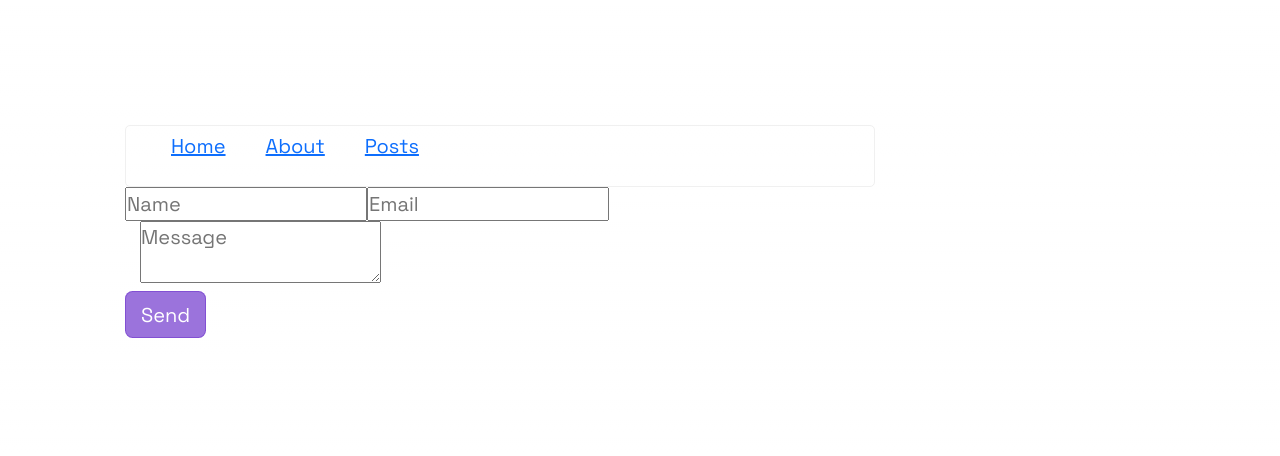
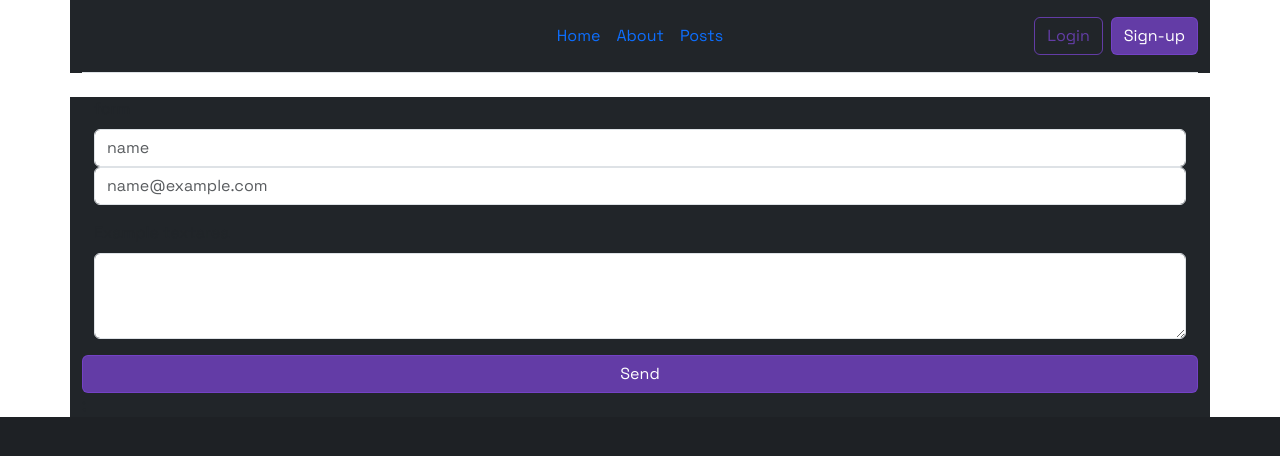
Before and after one commit to sofiademonasterio/nextjs-practice, a Next.js app: page / in a window 1280 px wide. Shown: the top 456 px of the page. Built offline with nearby package versions, Linux system fonts and the light colour scheme.

Commit message:
nav update

```diff
--- a/app/components/Navigation.jsx
+++ b/app/components/Navigation.jsx
@@ -1,11 +1,8 @@
 import Link from "next/link";
 import styles from "./Navigation.module.css";
+import "../styles/bootstrap.scss";
 
 const links = [
-  {
-    label: "Home",
-    route: "/",
-  },
   {
     label: "About",
     route: "/about",
@@ -18,16 +15,50 @@ const links = [
 
 export default function Navigation() {
   return (
-    <header className={styles.header}>
-      <nav>
-        <ul className={styles.navigation}>
-          {links.map(({ label, route }) => (
-            <li key={route}>
-              <Link href={route}>{label}</Link>
-            </li>
-          ))}
-        </ul>
-      </nav>
+    <header class="d-flex flex-wrap align-items-center justify-content-center justify-content-md-between py-3 mb-4 border-bottom">
+      <div class="col-md-3 mb-2 mb-md-0">
+        <a
+          href="/"
+          class="d-inline-flex link-body-emphasis text-decoration-none"
+        >
+          <svg
+            class="bi"
+            width="40"
+            height="32"
+            role="img"
+            aria-label="Bootstrap"
+          >
+            <use href="#bootstrap" />
+          </svg>
+        </a>
+      </div>
+      <ul class="nav col-12 col-md-auto mb-2 justify-content-center mb-md-0">
+        <li>
+          <a href="/" class="nav-link px-2 link-secondary">
+            Home
+          </a>
+        </li>
+        {links.map(({ label, route }) => (
+          <li key={route}>
+            <Link href={route} class="nav-link px-2">
+              {label}
+            </Link>
+          </li>
+        ))}
+      </ul>
+      <div class="col-md-3 text-end">
+        <button type="button" class="btn btn-outline-primary me-2">
+          Login
+        </button>
+        <button type="button" class="btn btn-primary">
+          Sign-up
+        </button>
+      </div>
     </header>
   );
 }
+
+/*    <li><a href="#" class="nav-link px-2">Features</a></li>
+        <li><a href="#" class="nav-link px-2">Pricing</a></li>
+        <li><a href="#" class="nav-link px-2">FAQs</a></li>
+        <li><a href="#" class="nav-link px-2">About</a></li>*/
--- a/app/components/SendForm.jsx
+++ b/app/components/SendForm.jsx
@@ -1,12 +1,36 @@
 export default function SendForm() {
   return (
-    <form>
-      <input type="text" placeholder="Name" />
-      <input type="text" placeholder="Email" />
-      <div class="container">
-        <textarea placeholder="Message" />
-      </div>
-      <button className="btn btn-primary">Send</button>
-    </form>
+    <div className="container">
+      <form className="row">
+        <div class="mb-3">
+          <label for="formControl" class="form-label">
+            form
+          </label>
+          <input
+            type="name"
+            class="form-control"
+            id="formName"
+            placeholder="name"
+          />
+          <input
+            type="email"
+            class="form-control"
+            id="formEmail"
+            placeholder="name@example.com"
+          />
+        </div>
+        <div class="mb-3">
+          <label for="exampleFormControlTextarea1" class="form-label">
+            Example textarea
+          </label>
+          <textarea
+            class="form-control"
+            id="exampleFormControlTextarea1"
+            rows="3"
+          ></textarea>
+        </div>
+        <button className="btn btn-primary">Send</button>
+      </form>
+    </div>
   );
 }
--- a/app/layout.js
+++ b/app/layout.js
@@ -12,7 +12,9 @@ export default function RootLayout({ children }) {
   return (
     <html lang="en">
       <body className={font.className}>
+      <div class="container">
         <Navigation />
+      </div>
         {children}
       </body>
     </html>
--- a/app/page.jsx
+++ b/app/page.jsx
@@ -1,5 +1,9 @@
 import SendForm from "./components/SendForm";
 
 export default function Home() {
-  return <SendForm />;
+  return (
+    <div className="container">
+      <SendForm />;
+    </div>
+  );
 }
--- a/app/styles/globals.css
+++ b/app/styles/globals.css
@@ -1,117 +1,11 @@
-:root {
-  --max-width: 1100px;
-  --border-radius: 12px;
-  --font-mono: ui-monospace, Menlo, Monaco, 'Cascadia Mono', 'Segoe UI Mono',
-    'Roboto Mono', 'Oxygen Mono', 'Ubuntu Monospace', 'Source Code Pro',
-    'Fira Mono', 'Droid Sans Mono', 'Courier New', monospace;
-
-  --foreground-rgb: 0, 0, 0;
-  --background-start-rgb: 214, 219, 220;
-  --background-end-rgb: 255, 255, 255;
-
-  --primary-glow: conic-gradient(
-    from 180deg at 50% 50%,
-    #16abff33 0deg,
-    #0885ff33 55deg,
-    #54d6ff33 120deg,
-    #0071ff33 160deg,
-    transparent 360deg
-  );
-  --secondary-glow: radial-gradient(
-    rgba(255, 255, 255, 1),
-    rgba(255, 255, 255, 0)
-  );
-
-  --tile-start-rgb: 239, 245, 249;
-  --tile-end-rgb: 228, 232, 233;
-  --tile-border: conic-gradient(
-    #00000080,
-    #00000040,
-    #00000030,
-    #00000020,
-    #00000010,
-    #00000010,
-    #00000080
-  );
-
-  --callout-rgb: 238, 240, 241;
-  --callout-border-rgb: 172, 175, 176;
-  --card-rgb: 180, 185, 188;
-  --card-border-rgb: 131, 134, 135;
+body {
+  background-color: yellow;
 }
 
-@media (prefers-color-scheme: dark) {
-  :root {
-    --foreground-rgb: 255, 255, 255;
-    --background-start-rgb: 0, 0, 0;
-    --background-end-rgb: 0, 0, 0;
-
-    --primary-glow: radial-gradient(rgba(1, 65, 255, 0.4), rgba(1, 65, 255, 0));
-    --secondary-glow: linear-gradient(
-      to bottom right,
-      rgba(1, 65, 255, 0),
-      rgba(1, 65, 255, 0),
-      rgba(1, 65, 255, 0.3)
-    );
-
-    --tile-start-rgb: 2, 13, 46;
-    --tile-end-rgb: 2, 5, 19;
-    --tile-border: conic-gradient(
-      #ffffff80,
-      #ffffff40,
-      #ffffff30,
-      #ffffff20,
-      #ffffff10,
-      #ffffff10,
-      #ffffff80
-    );
-
-    --callout-rgb: 20, 20, 20;
-    --callout-border-rgb: 108, 108, 108;
-    --card-rgb: 100, 100, 100;
-    --card-border-rgb: 200, 200, 200;
-  }
+html {
+  background-color: #1E2125;
 }
 
-* {
-  box-sizing: border-box;
-  padding: 0;
-  margin: 0;
+.container {
+  background-color: #212529;
 }
-
-html,
-body {
-  max-width: 100vw;
-  overflow-x: hidden;
-}
-
-body {
-  color: rgb(var(--foreground-rgb));
-  background: linear-gradient(
-      to bottom,
-      transparent,
-      rgb(var(--background-end-rgb))
-    )
-    rgb(var(--background-start-rgb));
-}
-
-a {
-  color: inherit;
-  text-decoration: none;
-}
-
-@media (prefers-color-scheme: dark) {
-  html {
-    color-scheme: dark;
-  }
-}
-
-body {
-  padding: 100px;
-  max-width: 800px;
-  margin: 0 auto;
-}
-
- body {
-  zoom: 1.25; /* Aumenta el zoom en un 50% */
-}
```
